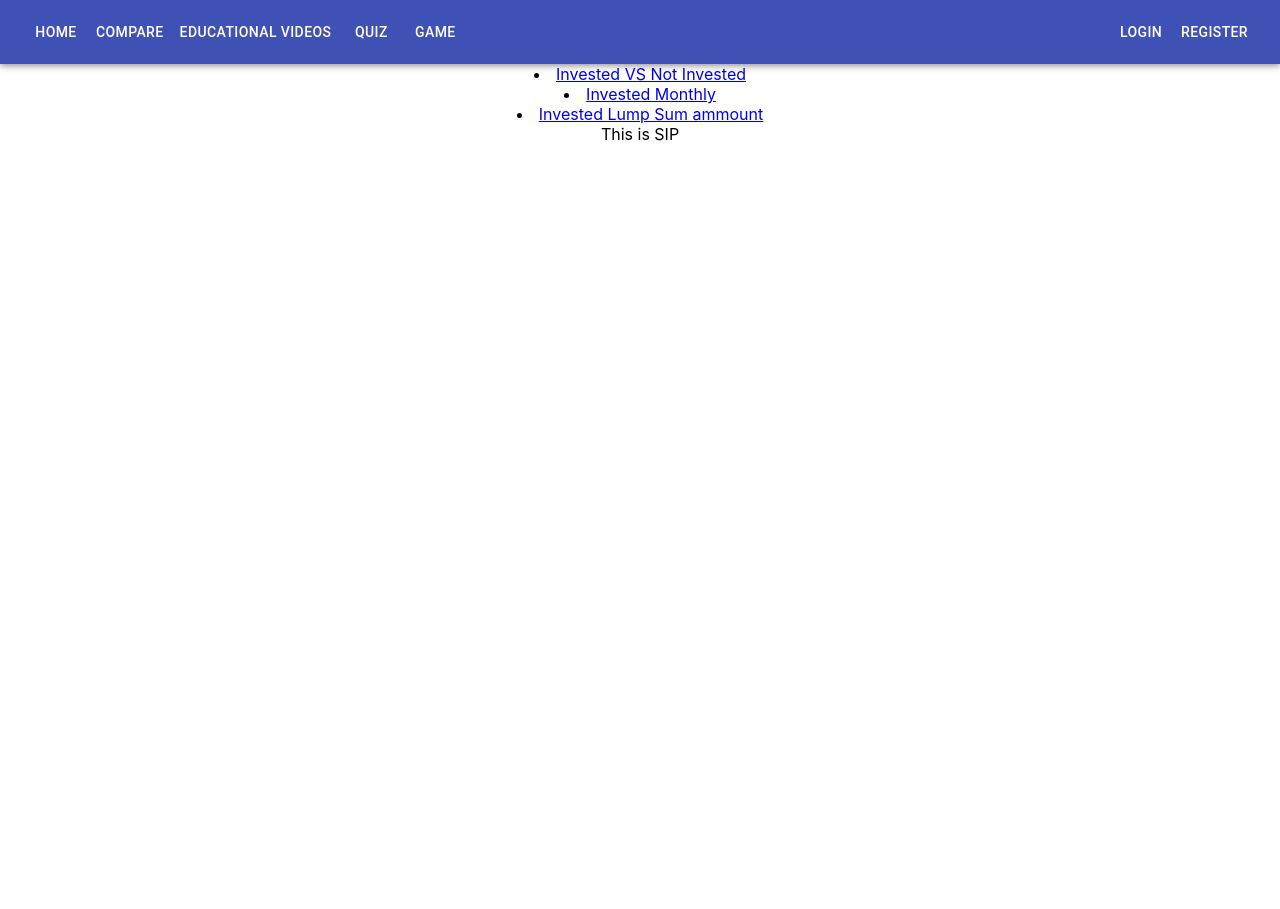
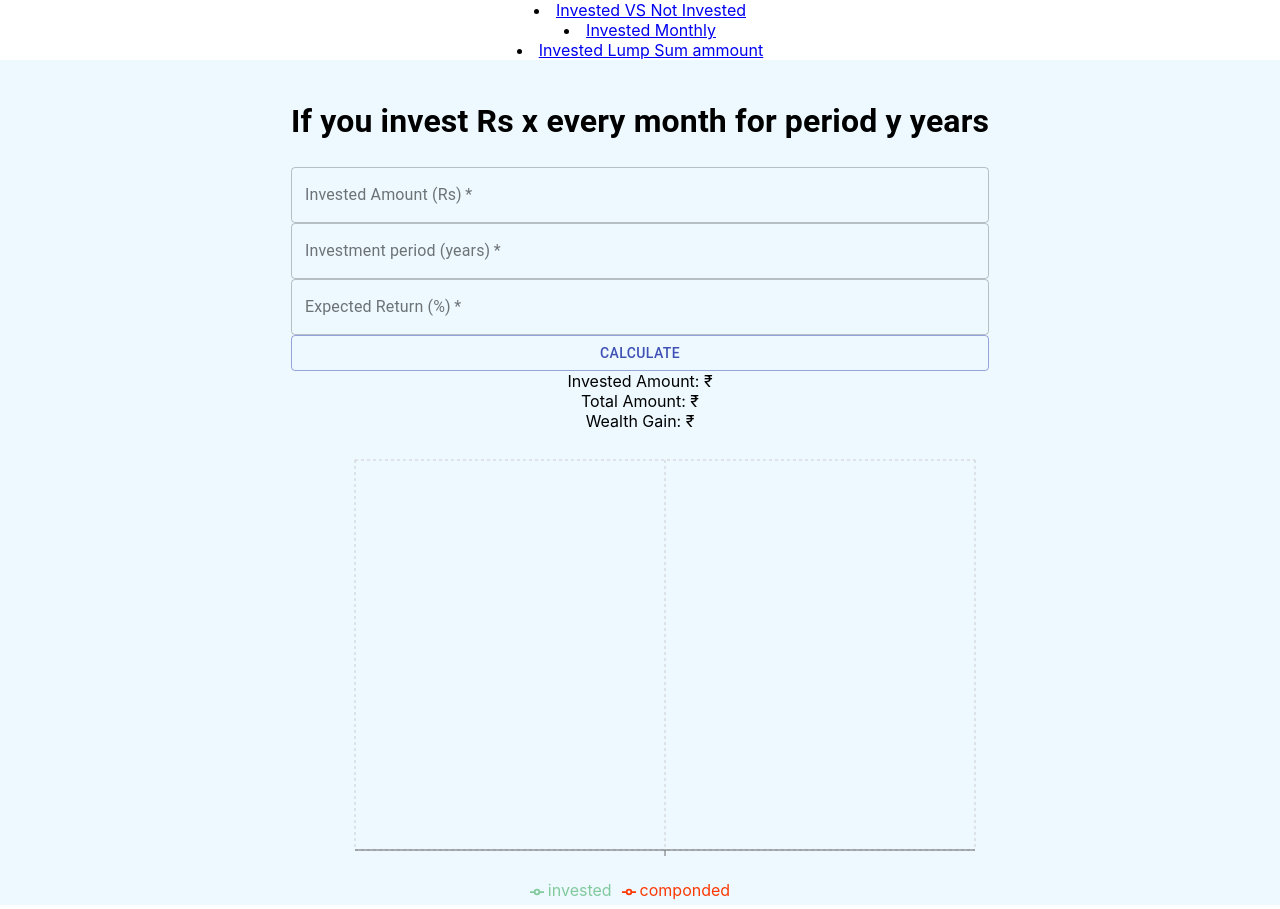
Before and after one commit to nikhilmaske-2001/FinoJR, a React (Create React App) app in the folder client/: page /monthly in a window 1280 px wide. Before the commit the page ends 800 px from the top, so only its background shows below. Built offline with nearby package versions, Linux system fonts and the light colour scheme.

Commit message:
Compare page is ready.

```diff
--- a/client/src/App.js
+++ b/client/src/App.js
@@ -1,11 +1,9 @@
 import "./App.css";
-import TopBar from "./components/TopBar/TopBar";
 import Compare from "./pages/ComparePage/Compare";
 
 function App() {
   return (
     <div className="App">
-      <TopBar />
       <Compare />
     </div>
   );
--- a/client/src/components/TopBar/TopBar.css
+++ /dev/null
@@ -1,5 +0,0 @@
-.topbar {
-  display: flex;
-  width: 100%;
-  justify-content: space-between;
-}
--- a/client/src/components/TopBar/TopBar.js
+++ /dev/null
@@ -1,41 +0,0 @@
-import React from "react";
-import { AppBar, Button, Toolbar } from "@material-ui/core";
-import "./TopBar.css";
-
-function TopBar() {
-  return (
-    <AppBar position="static">
-      <Toolbar>
-        <div className="topbar">
-          <div className="leftButtons">
-            <Button color="inherit" className="leftButton">
-              Home
-            </Button>
-            <Button color="inherit" className="leftButton">
-              Compare
-            </Button>
-            <Button color="inherit" className="leftButton">
-              Educational Videos
-            </Button>
-            <Button color="inherit" className="leftButton">
-              Quiz
-            </Button>
-            <Button color="inherit" className="leftButton">
-              Game
-            </Button>
-          </div>
-          <div className="rightButtons">
-            <Button color="inherit" className="rightButton">
-              Login
-            </Button>
-            <Button color="inherit" className="rightButton">
-              Register
-            </Button>
-          </div>
-        </div>
-      </Toolbar>
-    </AppBar>
-  );
-}
-
-export default TopBar;
--- a/client/src/pages/ComparePage/Graph1.js
+++ b/client/src/pages/ComparePage/Graph1.js
@@ -13,9 +13,7 @@ import {
 function Graph1({ profit, loss }) {
   const invested_graph = profit;
   const componded_graph = loss;
-  console.log(invested_graph);
-  console.log(componded_graph);
-  const period = componded_graph.length;
+  var period = componded_graph.length;
   const data = [{}];
 
   if (period) {
@@ -29,17 +27,17 @@ function Graph1({ profit, loss }) {
       data.push(obj);
     }
   } else {
+    period = invested_graph.length;
     for (year = 1; year <= period; year++) {
       obj = {
         name: (2021 + year).toString(),
-        invested: 0,
+        invested: invested_graph[year],
         componded: componded_graph[year],
         amt: year,
       };
       data.push(obj);
     }
   }
-  console.log(data);
 
   return (
     <Card class="graph">
--- a/client/src/pages/ComparePage/LumpSum.js
+++ b/client/src/pages/ComparePage/LumpSum.js
@@ -1,7 +1,101 @@
-import React from "react";
+import {
+  Box,
+  Button,
+  Card,
+  CardContent,
+  TextField,
+  Typography,
+} from "@material-ui/core";
+import React, { useState } from "react";
+import Graph1 from "./Graph1";
+
+const initialState = {
+  investment: "",
+  period: "",
+  expected_return: "",
+};
+
+export const chartColors = ["#e34522", "#14b514"];
 
 function LumpSum() {
-  return <div>This is LumpSum</div>;
+  const [formData, setFormData] = useState(initialState);
+  const [investment, setInvestment] = useState(0);
+  const [total, setTotal] = useState(0);
+  const [profit, setprofitGraph] = useState([]);
+  const [loss, setlossGraph] = useState([]);
+
+  const calculateTotal = () => {
+    var investment = +formData.investment;
+    var period = +formData.period;
+    var expected_return = +formData.expected_return;
+    var total = investment;
+    var compounded = [];
+
+    for (var year = 1; year <= period; year++) {
+      var one_year_return = Math.round((total / 100) * expected_return);
+      total = total + one_year_return;
+      compounded.push(total);
+    }
+    setprofitGraph(compounded);
+    setTotal(total);
+    setInvestment(investment);
+  };
+
+  return (
+    <div>
+      <Card class="container" variant="outlined">
+        <CardContent>
+          <Typography>
+            <h1>If you invest Rs x for period y years</h1>
+          </Typography>
+          <div class="inputFields">
+            <TextField
+              required
+              id="outlined-basic"
+              label="Invested Amount (Rs)"
+              variant="outlined"
+              onChange={(e) =>
+                setFormData({ ...formData, investment: e.target.value })
+              }
+            />
+            <TextField
+              required
+              id="outlined-basic"
+              label="Investment period (years)"
+              variant="outlined"
+              onChange={(e) =>
+                setFormData({ ...formData, period: e.target.value })
+              }
+            />
+            <TextField
+              required
+              id="outlined-basic"
+              label="Expected Return (%)"
+              variant="outlined"
+              onChange={(e) =>
+                setFormData({ ...formData, expected_return: e.target.value })
+              }
+            />
+          </div>
+          <Button
+            fullWidth
+            variant="outlined"
+            color="primary"
+            onClick={calculateTotal}
+          >
+            Calculate
+          </Button>
+          <Box>
+            Invested Amount: ₹{investment} <br />
+            Total Amount: ₹ {total} <br />
+            Wealth Gain: ₹ {total - investment}
+            <br />
+          </Box>
+        </CardContent>
+      </Card>
+      <Graph1 profit={profit} loss={loss} />
+    </div>
+  );
 }
 
 export default LumpSum;
--- a/client/src/pages/ComparePage/SIP.js
+++ b/client/src/pages/ComparePage/SIP.js
@@ -1,7 +1,107 @@
-import React from "react";
+import {
+  Box,
+  Button,
+  Card,
+  CardContent,
+  TextField,
+  Typography,
+} from "@material-ui/core";
+import React, { useState } from "react";
+import Graph1 from "./Graph1";
+
+const initialState = {
+  investment: "",
+  period: "",
+  expected_return: "",
+};
 
 function SIP() {
-  return <div>This is SIP</div>;
+  const [formData, setFormData] = useState(initialState);
+  const [investedData, setinvestedData] = useState({});
+  const [compondedData, setcompoundedData] = useState({});
+
+  const calculateTotal = () => {
+    var monthly_investment = +formData.investment;
+    var period = +formData.period;
+    var expected_return = +formData.expected_return;
+    var investment_amount = 0;
+    var total = 0;
+    var invested_graph = [];
+    var expected_graph = [];
+
+    for (var year = 1; year <= period; year++) {
+      for (var month = 1; month <= 12; month++) {
+        total = total + monthly_investment;
+        investment_amount = investment_amount + monthly_investment;
+      }
+      var one_year_return = Math.round((total / 100) * expected_return);
+      total = Math.round(total + one_year_return);
+      invested_graph.push(investment_amount);
+      expected_graph.push(total);
+    }
+    investment_amount = Math.round(investment_amount);
+    total = Math.round(total);
+    setinvestedData(invested_graph);
+    setcompoundedData(expected_graph);
+    console.log(investedData);
+    console.log(compondedData);
+  };
+
+  return (
+    <div>
+      <Card class="container" variant="outlined">
+        <CardContent>
+          <Typography>
+            <h1>If you invest Rs x every month for period y years</h1>
+          </Typography>
+          <div class="inputFields">
+            <TextField
+              required
+              id="outlined-basic"
+              label="Invested Amount (Rs)"
+              variant="outlined"
+              onChange={(e) =>
+                setFormData({ ...formData, investment: e.target.value })
+              }
+            />
+            <TextField
+              required
+              id="outlined-basic"
+              label="Investment period (years)"
+              variant="outlined"
+              onChange={(e) =>
+                setFormData({ ...formData, period: e.target.value })
+              }
+            />
+            <TextField
+              required
+              id="outlined-basic"
+              label="Expected Return (%)"
+              variant="outlined"
+              onChange={(e) =>
+                setFormData({ ...formData, expected_return: e.target.value })
+              }
+            />
+          </div>
+          <Button
+            fullWidth
+            variant="outlined"
+            color="primary"
+            onClick={calculateTotal}
+          >
+            Calculate
+          </Button>
+          <Box>
+            Invested Amount: ₹{} <br />
+            Total Amount: ₹ {} <br />
+            Wealth Gain: ₹ {}
+            <br />
+          </Box>
+        </CardContent>
+      </Card>
+      <Graph1 profit={investedData} loss={compondedData} />
+    </div>
+  );
 }
 
 export default SIP;
--- a/client/src/pages/HomePage/Home.css
+++ /dev/null
@@ -1,3 +0,0 @@
-.container {
-  padding-top: 140px;
-}
```
Also changed, not shown: client/src/pages/HomePage/Home.js (deleted, +0 -8 lines).
